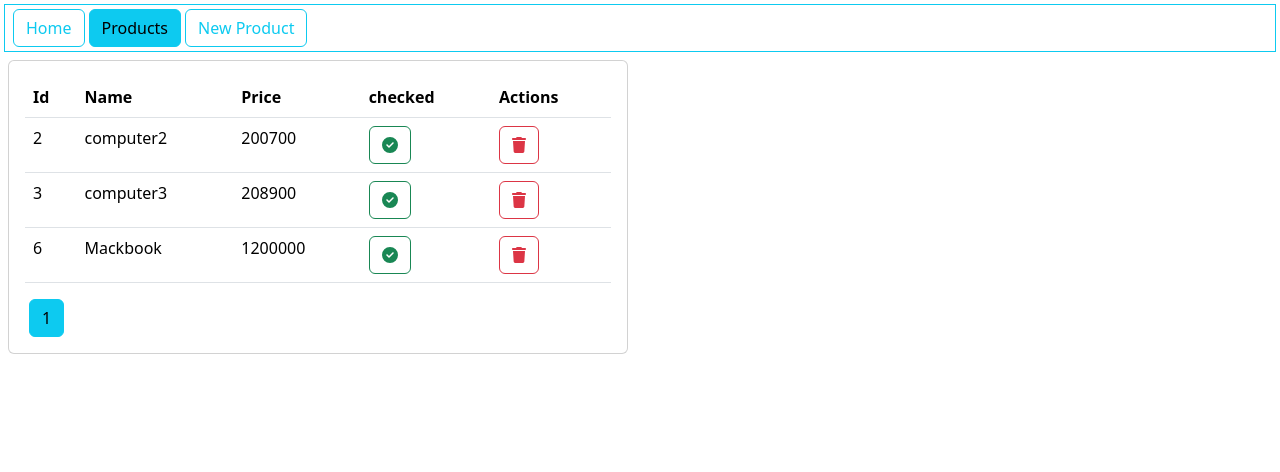
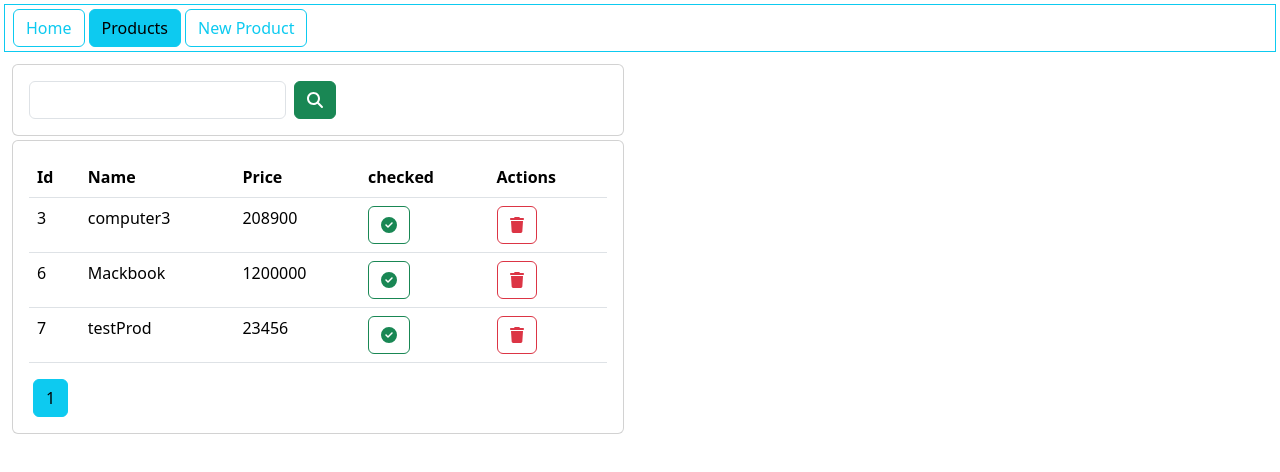
Before and after one commit to zoulou421/products-crud-jsonserver-app-axios, a React (Create React App) app: page /products in a window 1280 px wide. Shown: the top 472 px of the page. Built offline with nearby package versions, Linux system fonts and the light colour scheme; data requests are answered from the project's data file.

Commit message:
added: Search form//fixed by yourself

```diff
--- a/data/db.json
+++ b/data/db.json
@@ -1,11 +1,5 @@
 {
   "products": [
-    {
-      "id": "2",
-      "name": "computer2",
-      "price": 200700,
-      "checked": true
-    },
     {
       "id": "3",
       "name": "computer3",
--- a/src/components/Products.js
+++ b/src/components/Products.js
@@ -1,4 +1,4 @@
-import { faCheckCircle, faCircle, faTrash } from '@fortawesome/free-solid-svg-icons';
+import { faCheckCircle, faCircle, faSearch, faTrash } from '@fortawesome/free-solid-svg-icons';
 import { FontAwesomeIcon } from '@fortawesome/react-fontawesome';
 //import axios from 'axios';
 import React, { useEffect, useState } from 'react'
@@ -19,6 +19,9 @@
         keyword: "",
         totalPages: 0
     })
+
+    const [query, setQuery] = useState("");//search form
+
     useEffect(() => {
         // handleGetProduct()
         handleGetProduct(state.keyword, state.currentPage, state.pageSize)
@@ -83,11 +86,36 @@
     const handleGoToPage = (page) => {
         handleGetProduct(state.keyword, page, state.pageSize);
     }
+
+    const handleSearch = (event) => {
+        event.preventDefault();
+        // setState({ ...state, keyword: query });
+        handleGetProduct(query, 1, state.pageSize);
+    }
     return (
         <div className="p-1 m-1">
             <div className="row">
                 <div className="col-md-6">
-                    <div className="card">
+                    <div className="card m-1">
+                        <div className="card-body">
+                            <form onSubmit={handleSearch}>
+                                <div className="row g-2">
+                                    <div className="col-auto">
+                                        <input
+                                            value={query}
+                                            onChange={(e) => setQuery(e.target.value)}
+                                            type="text" className="form-control" />
+                                    </div>
+                                    <div className="col-auto">
+                                        <button className="btn btn-success">
+                                            <FontAwesomeIcon icon={faSearch}></FontAwesomeIcon>
+                                        </button>
+                                    </div>
+                                </div>
+                            </form>
+                        </div>
+                    </div>
+                    <div className="card m-1">
                         <div className="card-body">
                             <table className="table">
                                 <thead>
```
